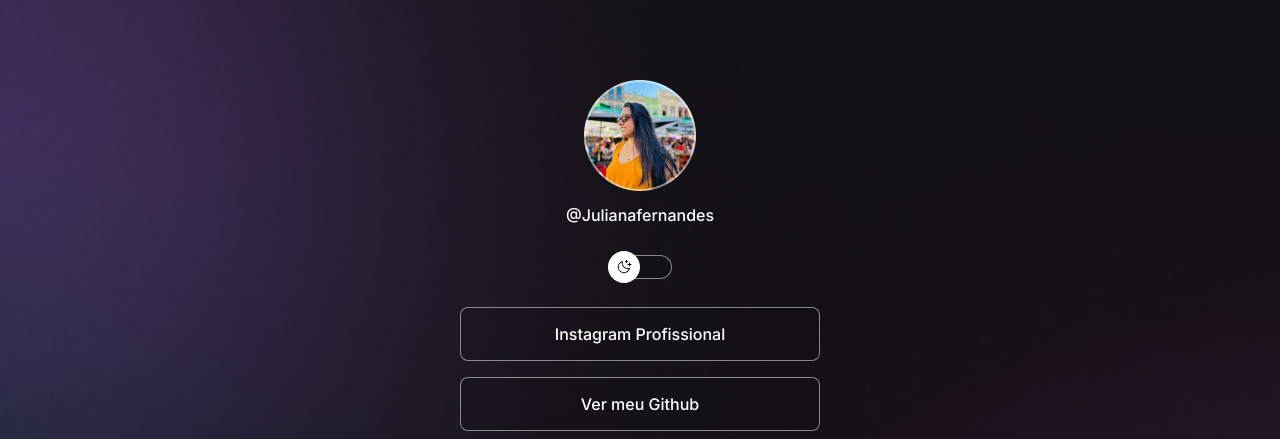
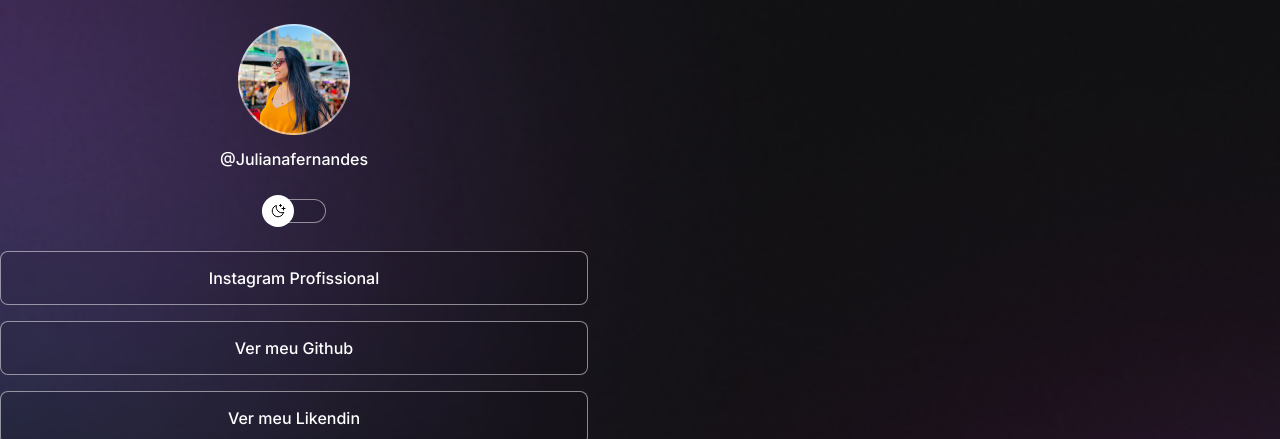
Before and after one commit to jufernande/Projeto, a plain HTML site: page index.html in a window 1280 px wide. Shown: the top 439 px of the page. Drawn offline with nearby package versions, Linux system fonts and the light colour scheme.

Commit message:
adjust container width

```diff
--- a/sytle.css
+++ b/sytle.css
@@ -35,8 +35,10 @@ body *{
 }
 
 #container {
-  width: 360px;
-  margin: 56px auto 0px;
+  width: 100%;
+  max-width: 588px;
+  margin: 56px auto 0px
+  padding 0 24px;
   }
 
 /* profile */
```
